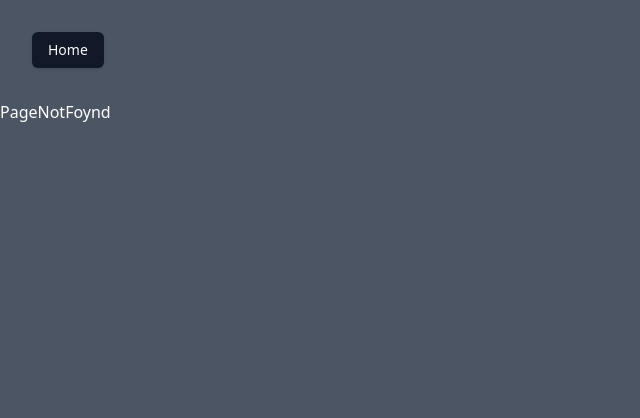
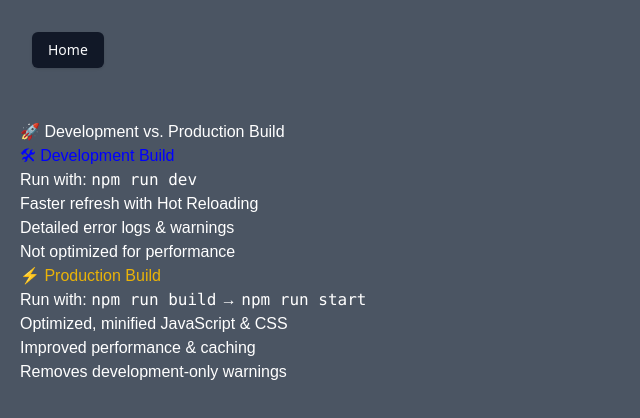
Before and after one commit to ZohaibArshad45/NextJS-Basic-to-advance, a Next.js app: page /development-production in a window 1280 px wide. Before the commit this address had no page. Shown: the top 418 px of the page, without its empty margins (0-640 px from the left). Built offline with nearby package versions, Linux system fonts and the light colour scheme.

Commit message:
DevelopmentProduction

```diff
--- /dev/null
+++ b/src/app/development-production/page.jsx
@@ -0,0 +1,31 @@
+import React from "react";
+
+const DevelopmentProduction = () => {
+    return (
+        <div style={{ padding: "20px", fontFamily: "Arial" }}>
+            <h1>🚀 Development vs. Production Build</h1>
+
+            {/* Development Build */}
+            <h2 style={{ color: "blue" }}>🛠 Development Build</h2>
+            <ul>
+                <li>Run with: <code>npm run dev</code></li>
+                <li>Faster refresh with Hot Reloading</li>
+                <li>Detailed error logs & warnings</li>
+                <li>Not optimized for performance</li>
+            </ul>
+
+            {/* Production Build */}
+            <h2 className="text-yellow-500">⚡ Production Build</h2>
+            <ul>
+                <li>Run with: <code>npm run build</code> → <code>npm run start</code></li>
+                <li>Optimized, minified JavaScript & CSS</li>
+                <li>Improved performance & caching</li>
+                <li>Removes development-only warnings</li>
+            </ul>
+
+            {/* Environment Check */}
+        </div>
+    );
+};
+
+export default DevelopmentProduction;
--- a/src/app/page.jsx
+++ b/src/app/page.jsx
@@ -28,6 +28,7 @@ export default function Home() {
         <Button onClick={()=> navLink('/Learn-Static-Site-Generation-(SSG)')}>Learn-Static-Site-Generation-(SSG)</Button>
         <Button onClick={()=> navLink('/imageUse')}>Learn How we use IMG </Button>
         <Button onClick={()=> navLink('/font-optomization')}>Learn font optomization </Button>
+        <Button onClick={()=> navLink('/development-production')}>Learn about Development and Production </Button>
 
       </div>
 
```
